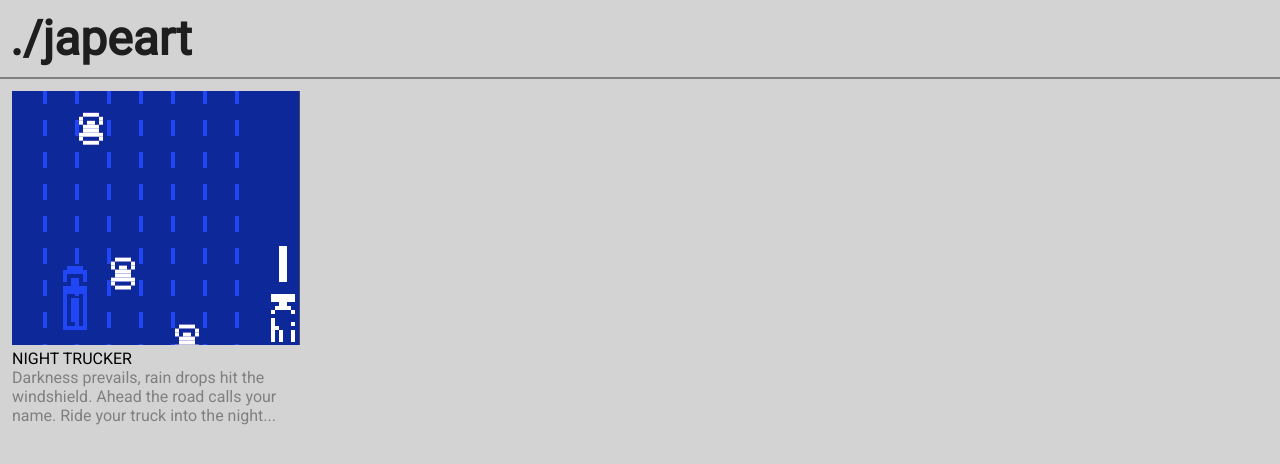
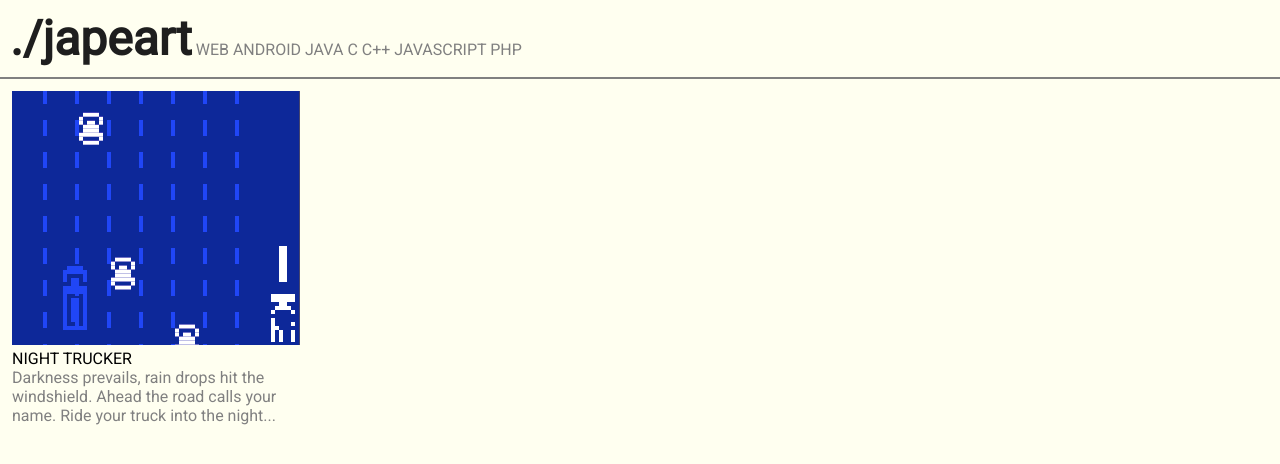
Before and after one commit to japeart/japeart.github.io, a PHP site: page / in a window 1280 px wide. Shown: the top 464 px of the page. Run offline with PHP 8.4, Linux system fonts and the light colour scheme.

Commit message:
colour tweak

```diff
--- a/index.html
+++ b/index.html
@@ -11,6 +11,7 @@
 <body>
 <header>
   <h1>./japeart</h1>
+  <p id="tagline">web android java c c++ javascript PHP</p>
 </header>
 <hr />
     <div>
--- a/style.css
+++ b/style.css
@@ -4,7 +4,7 @@
 }
 
 html {
-  background-color: LightGray;
+  background-color: Ivory;
   font-family: 'Roboto', sans-serif;
 }
 
@@ -16,7 +16,15 @@ h1 {
   font-size: 48px;
   font-weight:bolder;
   color: #1e1e1e;
+  display: inline;
 }
+
+#tagline {
+  display: inline;
+  color: gray;
+  text-transform: uppercase;
+}
+
 
 hr {
   border: 1px solid gray;
```
